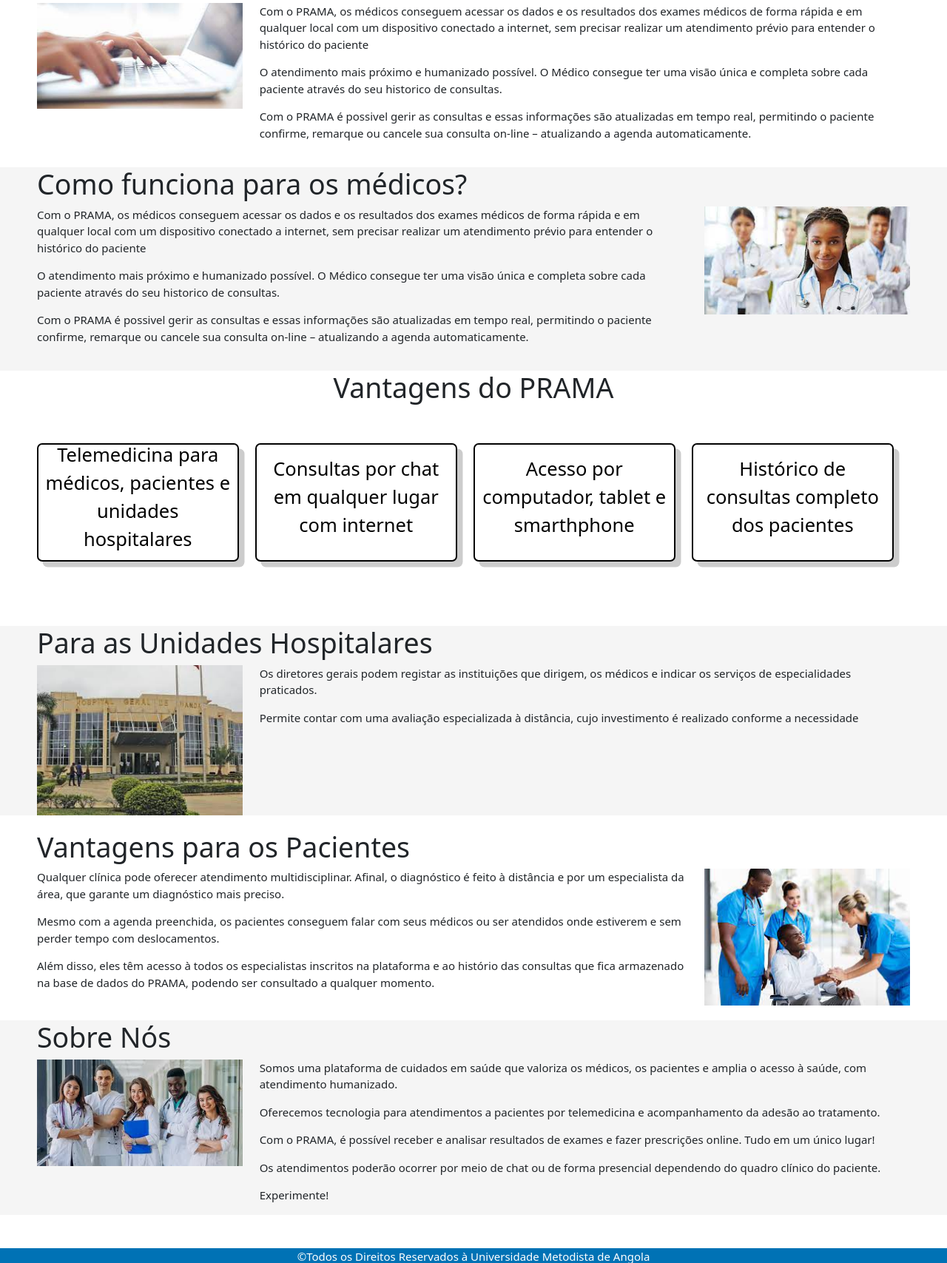
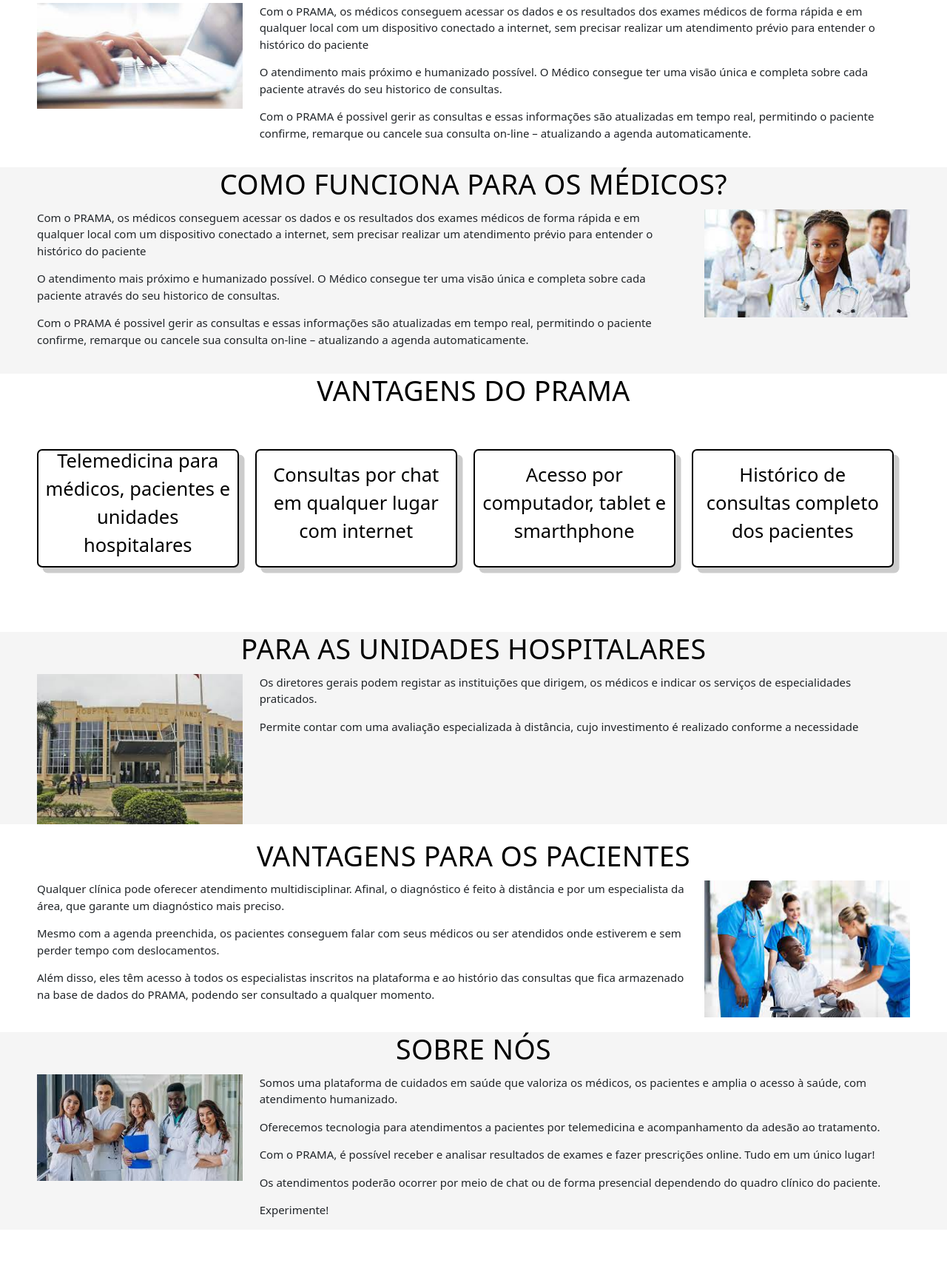
Before and after one commit to MauroFMN/PRAMA, a PHP site: page / in a window 1280 px wide. Shown: the part 728-2435 px from the top of the page at 74% size. Run offline with PHP 8.4, Linux system fonts and the light colour scheme.

Commit message:
Atualização

```diff
--- a/css/estilo.css
+++ b/css/estilo.css
@@ -605,16 +605,11 @@ input[type="tel"]:focus {
     margin-right: 10px;
 }
 
-.sidebar li.profile .name,
-.sidebar li.profile .job {
+.sidebar li.profile .name{
     font-size: 15px;
     font-weight: 400;
     color: black;
     white-space: nowrap;
-}
-
-.sidebar li.profile .job {
-    font-size: 12px;
 }
 
 .sidebar .profile #log_out {
--- a/index.php
+++ b/index.php
@@ -167,7 +167,7 @@ if ($_SERVER["REQUEST_METHOD"] == "POST" && $_GET["p"] == 1) {
                         session_start();
 
                         $_SESSION["logado"] = true;
-                        $_SESSION["id"] = $id;
+                        $_SESSION["idPessoa"] = $idPessoa;
                         $_SESSION["nomeusuario"] = $username;
                         $_SESSION["tipoUser"] = $tipoUser;
 
@@ -271,14 +271,14 @@ if ($_SERVER["REQUEST_METHOD"] == "POST" && $_GET["p"] == 1) {
       </div>
     </div>
   </section>
-  <section id="medicos" style="background-color: whitesmoke;">
+  <section id="medicos" style="background-color: whitesmoke;" >
     <div class="row seccaoConteudoTelaApresentacao">
       <div class="col-12">
-        <h1>Como funciona para os médicos?</h1>
+        <h1 class="titulo">Como funciona para os médicos?</h1>
 
       </div>
       <div class="col-lg-9 col-sm-6">
-        <div class="conteudo ">
+        <div class="conteudo">
           <p>Com o PRAMA, os médicos conseguem acessar os dados e os resultados dos exames médicos de forma rápida e em
             qualquer local com um dispositivo conectado a internet, sem precisar realizar um atendimento prévio para
             entender o histórico do paciente</p>
@@ -290,12 +290,11 @@ if ($_SERVER["REQUEST_METHOD"] == "POST" && $_GET["p"] == 1) {
       </div>
       <div class="col-lg-3 col-sm-6">
         <img src="imagens/Unknown.png" style="width:100%;" alt="">
-
       </div>
     </div>
-    <div class="centro row seccaoConteudoTelaApresentacao" style="background: white!important ">
+    <div class="row seccaoConteudoTelaApresentacao" style="background: white!important ">
       <div class="col-12">
-        <h1>Vantagens do PRAMA</h1>
+        <h1 class="titulo">Vantagens do PRAMA</h1>
       </div>
 
       <div class="row icons-container pb-5 pt-5">
@@ -322,17 +321,15 @@ if ($_SERVER["REQUEST_METHOD"] == "POST" && $_GET["p"] == 1) {
       </div>
     </div>
   </section>
-  <section id="hospitais" style="background-color: whitesmoke;">
+  <section id="hospitais" style="background-color: whitesmoke;" >
 
     <div class="row seccaoConteudoTelaApresentacao">
       <div class="col-12">
-        <h1>Para as Unidades Hospitalares</h1>
-
+        <h1 class="titulo">Para as Unidades Hospitalares</h1>
       </div>
       <div class="col-lg-3 col-sm-6">
         <img src="imagens/Unknown-7.png" style="width:100%;" alt="">
       </div>
-
       <div class="col-lg-9 col-sm-6">
 
         <div class="conteudo">
@@ -345,11 +342,11 @@ if ($_SERVER["REQUEST_METHOD"] == "POST" && $_GET["p"] == 1) {
     </div>
 
   </section>
-  <section id="pacientes">
+  <section id="pacientes" >
 
     <div class="row seccaoConteudoTelaApresentacao">
       <div class="col-12">
-        <h1>Vantagens para os Pacientes</h1>
+        <h1 class="titulo">Vantagens para os Pacientes</h1>
       </div>
       <div class="col-lg-9 col-sm-6">
         <div class="conteudo">
@@ -366,10 +363,10 @@ if ($_SERVER["REQUEST_METHOD"] == "POST" && $_GET["p"] == 1) {
       </div>
     </div>
   </section>
-  <section id="sobre" style="background-color: whitesmoke;">
+  <section id="sobre" style="background-color: whitesmoke;" >
     <div class="row seccaoConteudoTelaApresentacao mb-5">
       <div class="col-12">
-        <h1>Sobre Nós</h1>
+        <h1 class="titulo">Sobre Nós</h1>
       </div>
       <div class="col-lg-3 col-sm-6">
         <img src="imagens/images.jpeg" style="width:100%;" alt="">
--- a/interfaceusuario/Hospital/menu.php
+++ b/interfaceusuario/Hospital/menu.php
@@ -1,3 +1,4 @@
+<?php include '../../conexao.php'; ?>
 <div class="sidebar french-blue">
     <div class="logo-details">
         <img src="../../imagens/Logomarca-Pramaactualizada.png" alt="Logotipo" class="icon1">
--- a/interfaceusuario/Medico/menu.php
+++ b/interfaceusuario/Medico/menu.php
@@ -1,3 +1,4 @@
+<?php include '../../conexao.php'; ?>
 <div class="sidebar french-blue">
     <div class="logo-details">
         <img src="../../imagens/Logomarca-Pramaactualizada.png" alt="Logotipo" class="icon1">
--- a/interfaceusuario/Paciente/consulta.php
+++ b/interfaceusuario/Paciente/consulta.php
@@ -1,4 +1,3 @@
-<?php include '../../conexao.php'; ?>
 <!DOCTYPE html>
 <html lang="pt-PT">
     <head>
--- a/interfaceusuario/Paciente/index.php
+++ b/interfaceusuario/Paciente/index.php
@@ -1,4 +1,3 @@
-<?php include 'conexao.php'; ?>
 <!DOCTYPE html>
 <html lang="pt-PT">
     <head>
```
Also changed, not shown: interfaceusuario/Paciente/menu.php (+12 -3 lines).
